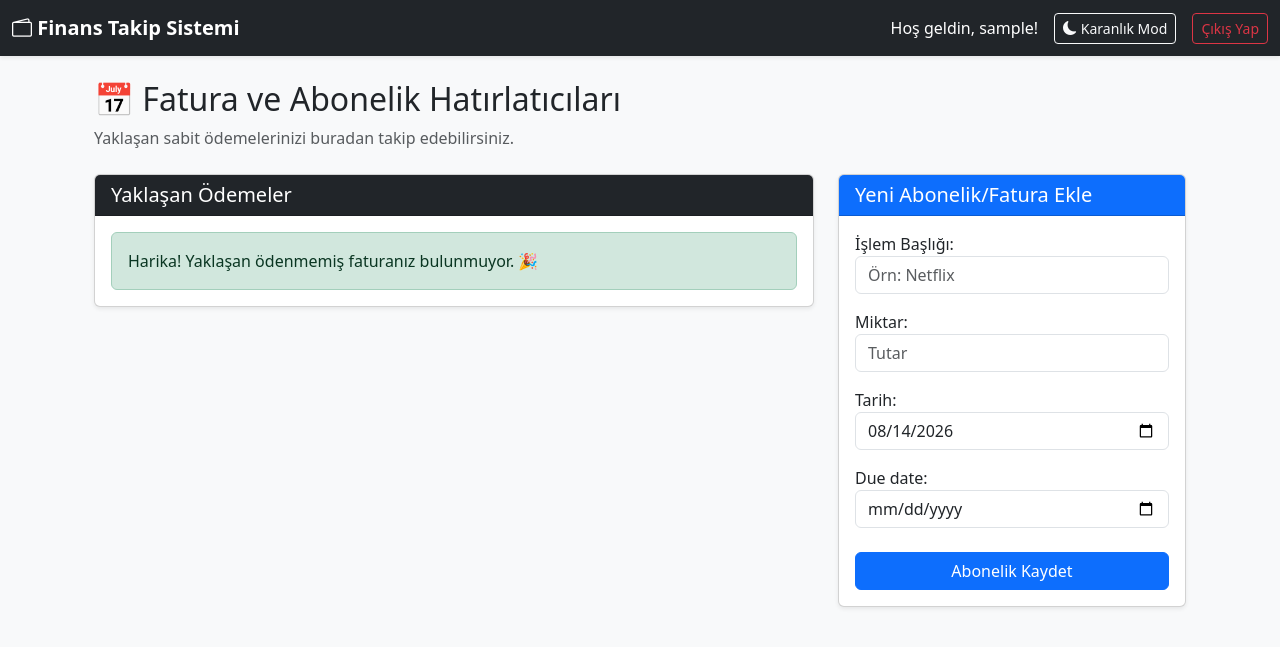
After one commit to Gnrdmr/finans_sistem, a Django app: page /subscriptions/ in a window 1280 px wide. The commit adds this page. Shown: the top 647 px of the page. Run offline with Django 5.2, Linux system fonts and the light colour scheme; the visitor is signed in with stand-in values (Sample User, id 1); data that the repository does not hold is empty; some libraries are stand-ins or nearby versions.

Commit message:
Fatura ve abonelik hatırlatıcı modülü eklendi

```diff
--- a/tracker/forms.py
+++ b/tracker/forms.py
@@ -41,3 +41,15 @@ class SharedExpenseForm(forms.ModelForm):
         widgets = {
             'date': forms.DateInput(attrs={'type': 'date'}),
         }
+
+
+class SubscriptionForm(forms.ModelForm):
+    class Meta:
+        model = Transaction
+        fields = ['title', 'amount', 'date', 'due_date']
+        widgets = {
+            'title': forms.TextInput(attrs={'class': 'form-control', 'placeholder': 'Örn: Netflix'}),
+            'amount': forms.NumberInput(attrs={'class': 'form-control', 'placeholder': 'Tutar'}),
+            'date': forms.DateInput(attrs={'class': 'form-control', 'type': 'date'}),
+            'due_date': forms.DateInput(attrs={'class': 'form-control', 'type': 'date'}),
+        }
--- a/tracker/models.py
+++ b/tracker/models.py
@@ -53,6 +53,10 @@ class Transaction(models.Model):
     date = models.DateField(default=date.today, verbose_name="Tarih")
     currency = models.CharField(max_length=3, choices=CURRENCY_CHOICES, default='TRY', verbose_name="Döviz Cinsi")
     description = models.TextField(blank=True, null=True, verbose_name="Açıklama")
+
+    due_date = models.DateField(null=True, blank=True)
+    is_paid = models.BooleanField(default=False)
+    is_subscription = models.BooleanField(default=False)
 
 
 
--- a/tracker/templates/tracker/home.html
+++ b/tracker/templates/tracker/home.html
@@ -18,6 +18,7 @@
                 <a href="{% url 'recurring_add' %}" class="btn btn-danger btn-sm"><i class="bi bi-arrow-repeat"></i> Tekrarlayan</a>
                 <a href="{% url 'create_group' %}" class="btn btn-primary btn-sm"><i class="bi bi-people"></i> Grup Kur</a>
                 <a href="{% url 'add_shared_expense' %}" class="btn btn-dark btn-sm"><i class="bi bi-pie-chart"></i> Ortak Gider</a>
+                <a href="{% url 'subscription_calendar' %}" class="btn btn-warning text-dark">📅 Abonelikler</a>
             </div>
         </div>
     </div>
--- /dev/null
+++ b/tracker/templates/tracker/subscription_calendar.html
@@ -0,0 +1,56 @@
+{% extends 'tracker/base.html' %}
+{% block content %}
+<div class="container mt-4">
+    <h2>📅 Fatura ve Abonelik Hatırlatıcıları</h2>
+    <p class="text-muted">Yaklaşan sabit ödemelerinizi buradan takip edebilirsiniz.</p>
+
+    <div class="row mt-4">
+        <!-- SOL TARAF: Yaklaşan Ödemeler Listesi -->
+        <div class="col-md-8">
+            <div class="card shadow-sm">
+                <div class="card-header bg-dark text-white">
+                    <h5 class="mb-0">Yaklaşan Ödemeler</h5>
+                </div>
+                <div class="card-body">
+                    {% if upcoming_bills %}
+                        <ul class="list-group list-group-flush">
+                            {% for bill in upcoming_bills %}
+                                <li class="list-group-item d-flex justify-content-between align-items-center">
+                                    <div>
+                                        <h5 class="mb-1">{{ bill.title }}</h5>
+                                        <small class="text-danger">Son Ödeme Tarihi: {{ bill.due_date }}</small>
+                                    </div>
+                                    <div>
+                                        <span class="badge bg-warning text-dark fs-6 me-2">{{ bill.amount }} TRY</span>
+                                        <a href="#" class="btn btn-sm btn-success">Ödendi İşaretle</a>
+                                    </div>
+                                </li>
+                            {% endfor %}
+                        </ul>
+                    {% else %}
+                        <div class="alert alert-success mb-0">
+                            Harika! Yaklaşan ödenmemiş faturanız bulunmuyor. 🎉
+                        </div>
+                    {% endif %}
+                </div>
+            </div>
+        </div>
+
+        <!-- SAĞ TARAF: Tek ve Düzgün Ekleme Formu -->
+        <div class="col-md-4">
+            <div class="card shadow-sm">
+                <div class="card-header bg-primary text-white">
+                    <h5 class="mb-0">Yeni Abonelik/Fatura Ekle</h5>
+                </div>
+                <div class="card-body">
+                    <form method="POST">
+                        {% csrf_token %}
+                        {{ form.as_p }}
+                        <button type="submit" class="btn btn-primary w-100 mt-2">Abonelik Kaydet</button>
+                    </form>
+                </div>
+            </div>
+        </div>
+    </div>
+</div>
+{% endblock %}
--- a/tracker/urls.py
+++ b/tracker/urls.py
@@ -1,6 +1,6 @@
 
 from django.urls import path
-from .views import home, register_view, login_view, logout_view, transaction_add, transaction_edit, delete_transaction, export_transactions_excel, import_transactions_excel, recurring_add, create_expense_group, add_shared_expense, set_budget_limit, group_list, group_detail, settle_debts, monthly_analytics
+from .views import home, register_view, login_view, logout_view, subscription_calendar_view, transaction_add, transaction_edit, delete_transaction, export_transactions_excel, import_transactions_excel, recurring_add, create_expense_group, add_shared_expense, set_budget_limit, group_list, group_detail, settle_debts, monthly_analytics, subscription_calendar_view
 
 urlpatterns = [
     path('',home, name='home'),
@@ -20,4 +20,5 @@ urlpatterns = [
     path('groups/<int:group_id>/', group_detail, name='group_detail'),
     path('groups/<int:group_id>/settle/', settle_debts, name='settle_debts'),
     path('monthly-analytics/', monthly_analytics, name='monthly_analytics'),
+    path('subscriptions/', subscription_calendar_view, name='subscription_calendar'),
     ]
--- a/tracker/views.py
+++ b/tracker/views.py
@@ -19,6 +19,7 @@ from .models import ExpenseGroup
 from .models import Category
 from tracker.models import Transaction, BudgetLimit, RecurringTransaction
 from .models import Transaction
+from .forms import SubscriptionForm
 
 
 # 1. Kayıt Olma Görünümü
@@ -541,3 +542,54 @@ def monthly_analytics(request):
         'last_categories': last_categories,
     }
     return render(request, 'tracker/monthly_analytics.html', context)
+
+
+
+def subscription_calendar_view(request):
+    today = date.today()
+
+
+    upcoming_bills = Transaction.objects.filter(
+        user=request.user,
+        is_subscription=True,
+        is_paid=False,
+        due_date__gte=today
+
+    ).order_by('due_date')
+
+    context = {
+        'upcoming_bills': upcoming_bills,
+    }
+    return render(request, 'tracker/subscription_calendar.html', context)
+
+
+
+
+
+def subscription_calendar_view(request):
+    today = date.today()
+
+    if request.method == 'POST':
+        form = SubscriptionForm(request.POST)
+        if form.is_valid():
+            subscription = form.save(commit=False)
+            subscription.user = request.user
+            subscription.is_subscription = True  # Sabit abonelik/fatura olarak işaretle
+            subscription.is_paid = False
+            subscription.save()
+            return redirect('subscription_calendar')
+    else:
+        form = SubscriptionForm()
+
+    upcoming_bills = Transaction.objects.filter(
+        user=request.user,
+        is_subscription=True,
+        is_paid=False,
+        due_date__gte=today
+    ).order_by('due_date')
+
+    context = {
+        'upcoming_bills': upcoming_bills,
+        'form': form,
+    }
+    return render(request, 'tracker/subscription_calendar.html', context)
```
Also changed, not shown: tracker/migrations/0007_transaction_due_date_transaction_is_paid_and_more.py (added).
